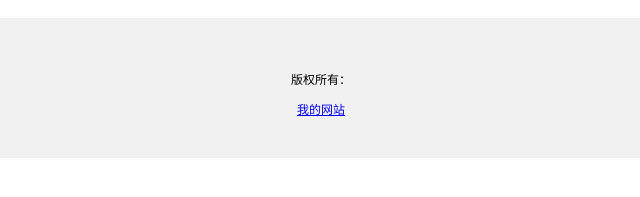
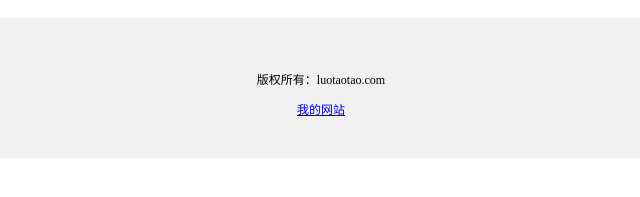
Before and after one commit to Sybd-00/ltt, a plain HTML site: page index.html in a window 1280 px wide. Shown: the part 549-746 px from the top of the page, 319-959 px from the left. Drawn offline with Linux system fonts and the light colour scheme.

Commit message:
Update index.html

```diff
--- a/index.html
+++ b/index.html
@@ -36,7 +36,7 @@
         padding: 40px;
         font-size: 12px;
       ">
-        <p>版权所有：<luotaotao class="com"></luotaotao>
+        <p>版权所有：luotaotao.com
         </p>
         <a href="https://sybd-00.github.io/ltt/" target="_blank" rel="noopener noreferrer">
             我的网站
```
